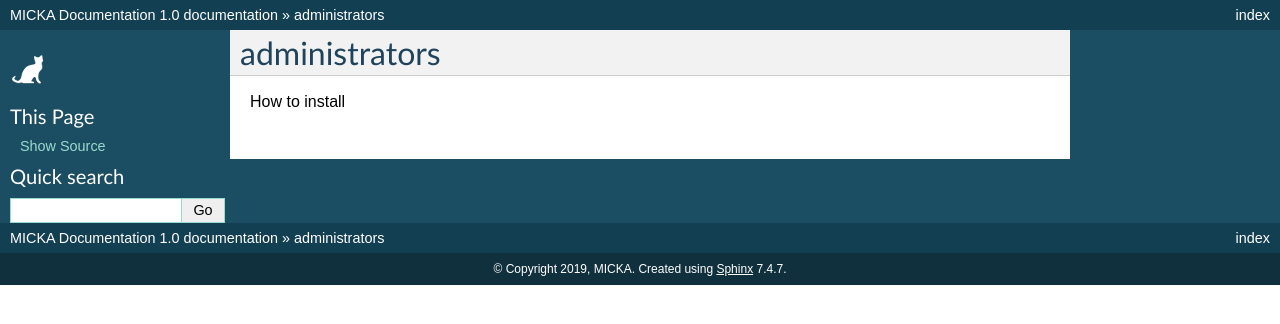
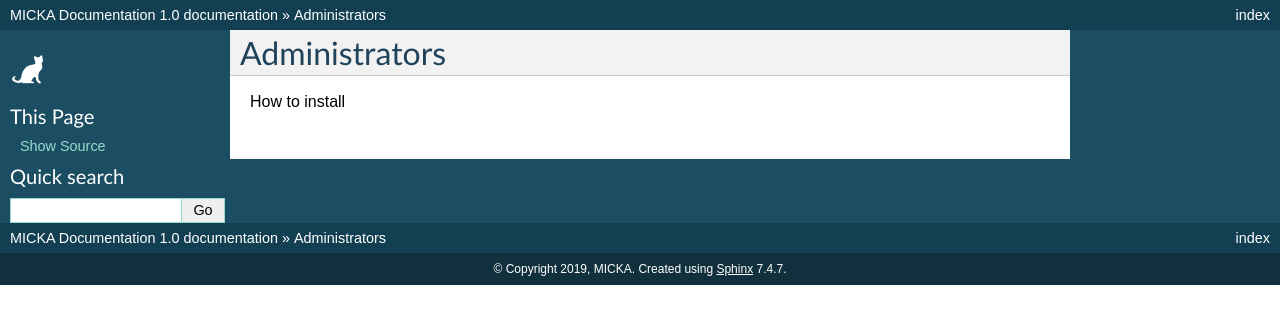
Before and after one commit to CzechGeologicalSurvey/MICKA-Docs, a Sphinx documentation site: the page built from docs/admin.rst, in a window 1280 px wide. Shown: the top 324 px of the page. Built offline with Sphinx 7.4.7, drawn with Linux system fonts in a browser that asks for light colours; pages that are not in the unit, such as notebooks, are missing from menus.

```diff
--- a/docs/Admin.rst
+++ b/docs/admin.rst
@@ -1,4 +1,4 @@
-administrators
+Administrators
 ###################
 
 How to install
```
